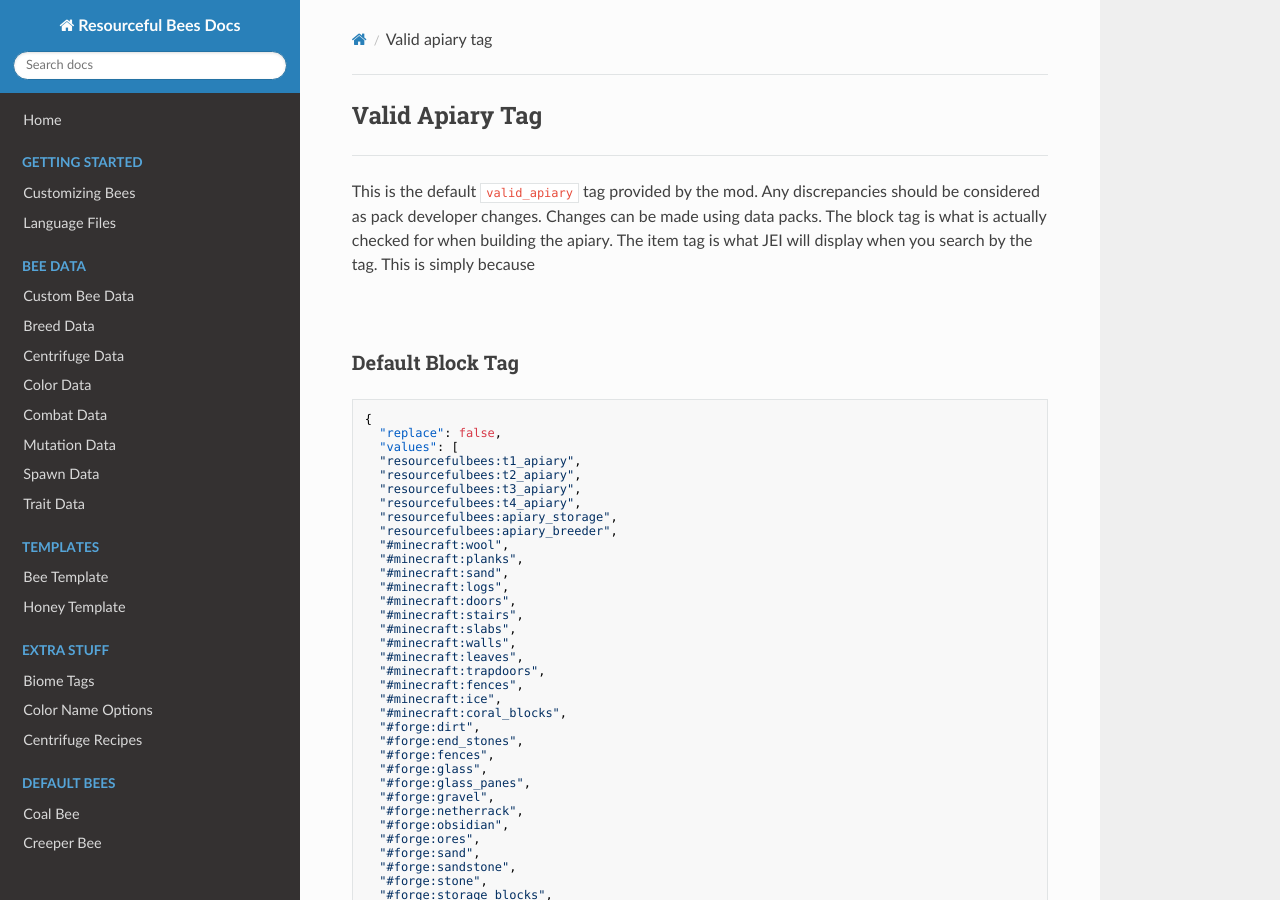
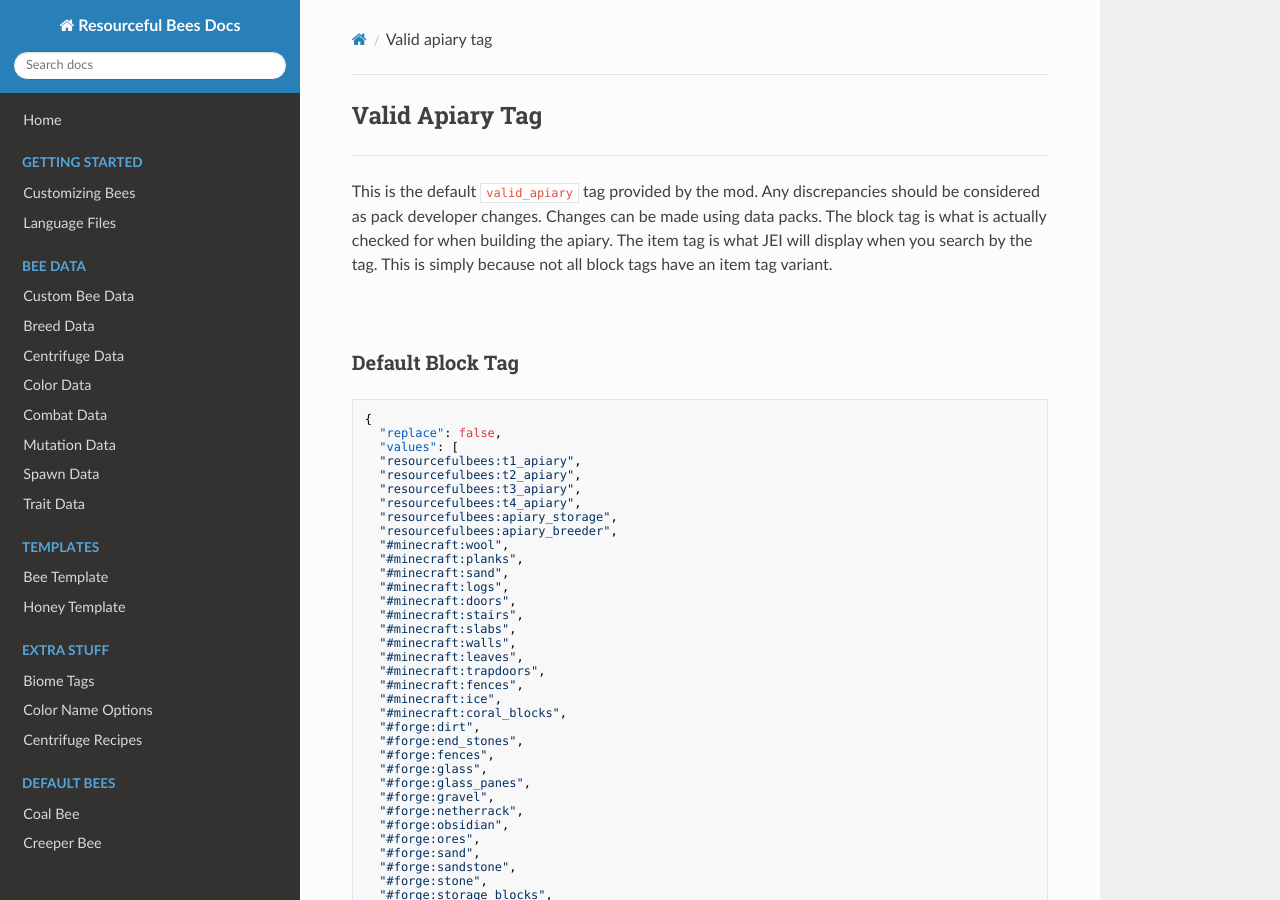
Before and after one commit to Team-Resourceful/ResourcefulBeesDocs, an MkDocs documentation site: the page built from docs/extra_stuff/valid_apiary_tag.md, in a window 1280 px wide and 900 px high. Built offline with MkDocs 1.6.1, drawn with Linux system fonts in a browser that asks for light colours; nearby versions of some CDN libraries.

Commit message:
docs/extra_stuff/valid_apiary_tag.md updated from https://stackedit.io/

```diff
--- a/docs/extra_stuff/valid_apiary_tag.md
+++ b/docs/extra_stuff/valid_apiary_tag.md
@@ -1,6 +1,6 @@
 ## **Valid Apiary Tag**
 ***
-This is the default `valid_apiary` tag provided by the mod. Any discrepancies should be considered as pack developer changes. Changes can be made using data packs. The block tag is what is actually checked for when building the apiary. The item tag is what JEI will display when you search by the tag. This is simply because
+This is the default `valid_apiary` tag provided by the mod. Any discrepancies should be considered as pack developer changes. Changes can be made using data packs. The block tag is what is actually checked for when building the apiary. The item tag is what JEI will display when you search by the tag. This is simply because not all block tags have an item tag variant.
 
 <br>
 
```
Also changed, not shown: other parts of docs/extra_stuff/valid_apiary_tag.md (+1 -1 lines).
